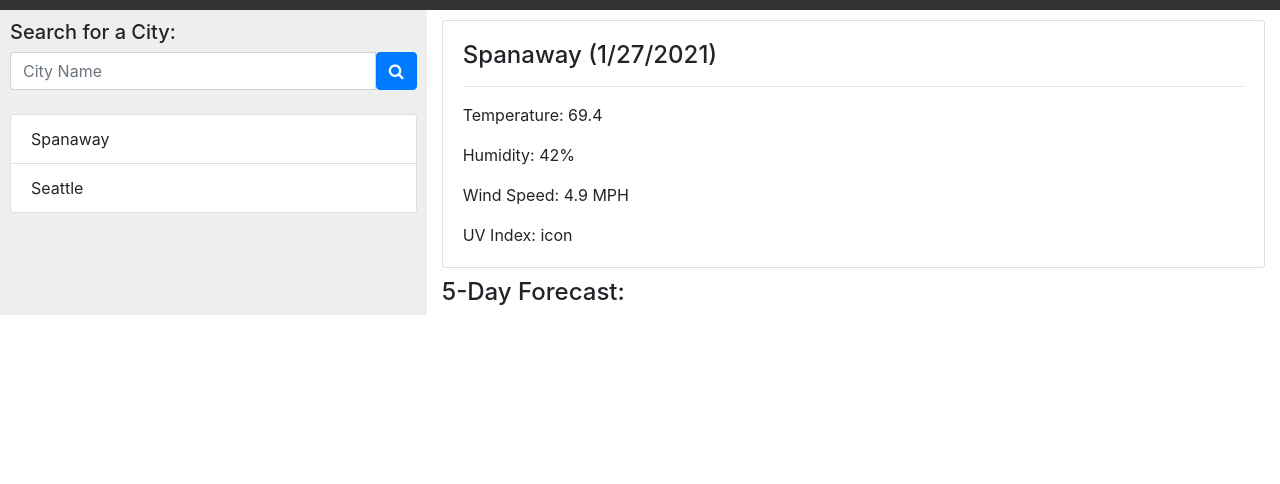
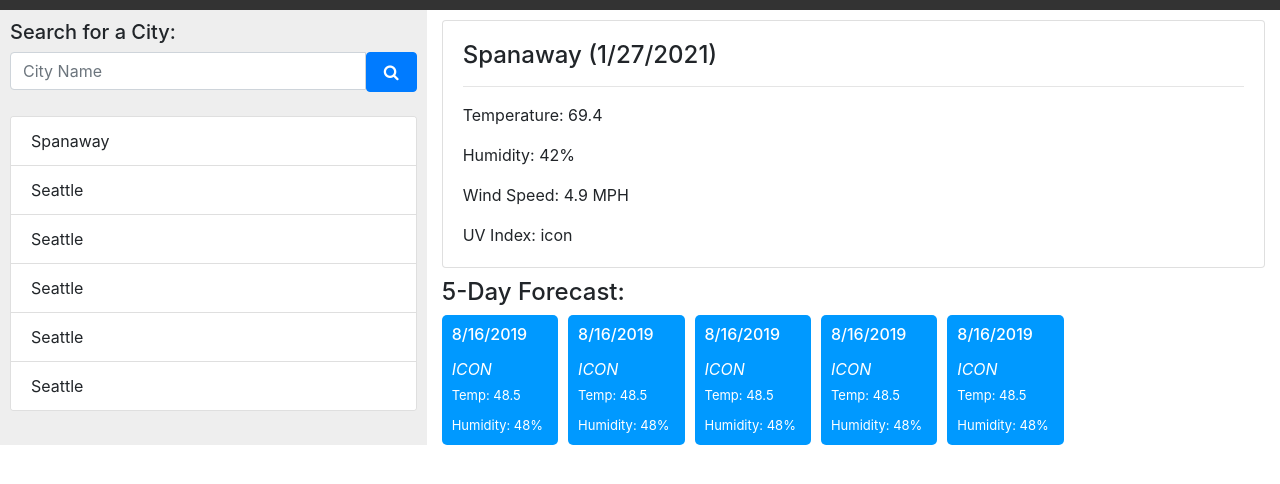
Before and after one commit to Connerjm/Weather-Dashboard, a plain HTML site: page index.html in a window 1280 px wide. Shown: the part 46-530 px from the top of the page. Drawn offline with nearby package versions, Linux system fonts and the light colour scheme.

Commit message:
Finished the UI elements with styling.

```diff
--- a/Assets/CSS/style.css
+++ b/Assets/CSS/style.css
@@ -16,4 +16,30 @@ header
 {
     margin-top: 10px;
     margin-bottom: 10px;
+    min-height: 205px;
 }
+
+.future-card
+{
+    float: left;
+    margin-right: 10px;
+    border-radius: 5px;
+    width: min-content;
+    height: min-content;
+    padding: 5px;
+    padding-right: 10px;
+    background-color: #09f;
+    color: #fff;
+}
+
+.future-card p
+{
+    margin: 0px;
+    font-size: small;
+    white-space: nowrap;
+}
+
+.future-card p, h6, i
+{
+    padding: 5px;
+}
--- a/index.html
+++ b/index.html
@@ -31,6 +31,10 @@
                     <ul class="list-group list-group-flush">
                         <li class="list-group-item">Spanaway</li>
                         <li class="list-group-item">Seattle</li>
+                        <li class="list-group-item">Seattle</li>
+                        <li class="list-group-item">Seattle</li>
+                        <li class="list-group-item">Seattle</li>
+                        <li class="list-group-item">Seattle</li>
                     </ul>
                 </div>
             </aside>
@@ -49,7 +53,38 @@
                 <div class="five-day-forecast">
                     <h4>5-Day Forecast:</h4>
                     <!-- 5 cards with date, icon, temp, humidity. -->
-                    <div class="five-forecast-cards"></div>
+                    <div class="five-forecast-cards">
+                        <div class="future-card">
+                            <h6 class="future-date">8/16/2019</h6>
+                            <i>ICON</i>
+                            <p class="future-temp">Temp: 48.5</p>
+                            <p class="future-humidity">Humidity: 48%</p>
+                        </div>
+                        <div class="future-card">
+                            <h6 class="future-date">8/16/2019</h6>
+                            <i>ICON</i>
+                            <p class="future-temp">Temp: 48.5</p>
+                            <p class="future-humidity">Humidity: 48%</p>
+                        </div>
+                        <div class="future-card">
+                            <h6 class="future-date">8/16/2019</h6>
+                            <i>ICON</i>
+                            <p class="future-temp">Temp: 48.5</p>
+                            <p class="future-humidity">Humidity: 48%</p>
+                        </div>
+                        <div class="future-card">
+                            <h6 class="future-date">8/16/2019</h6>
+                            <i>ICON</i>
+                            <p class="future-temp">Temp: 48.5</p>
+                            <p class="future-humidity">Humidity: 48%</p>
+                        </div>
+                        <div class="future-card">
+                            <h6 class="future-date">8/16/2019</h6>
+                            <i>ICON</i>
+                            <p class="future-temp">Temp: 48.5</p>
+                            <p class="future-humidity">Humidity: 48%</p>
+                        </div>
+                    </div>
                 </div>
             </div>
         </div>
```
